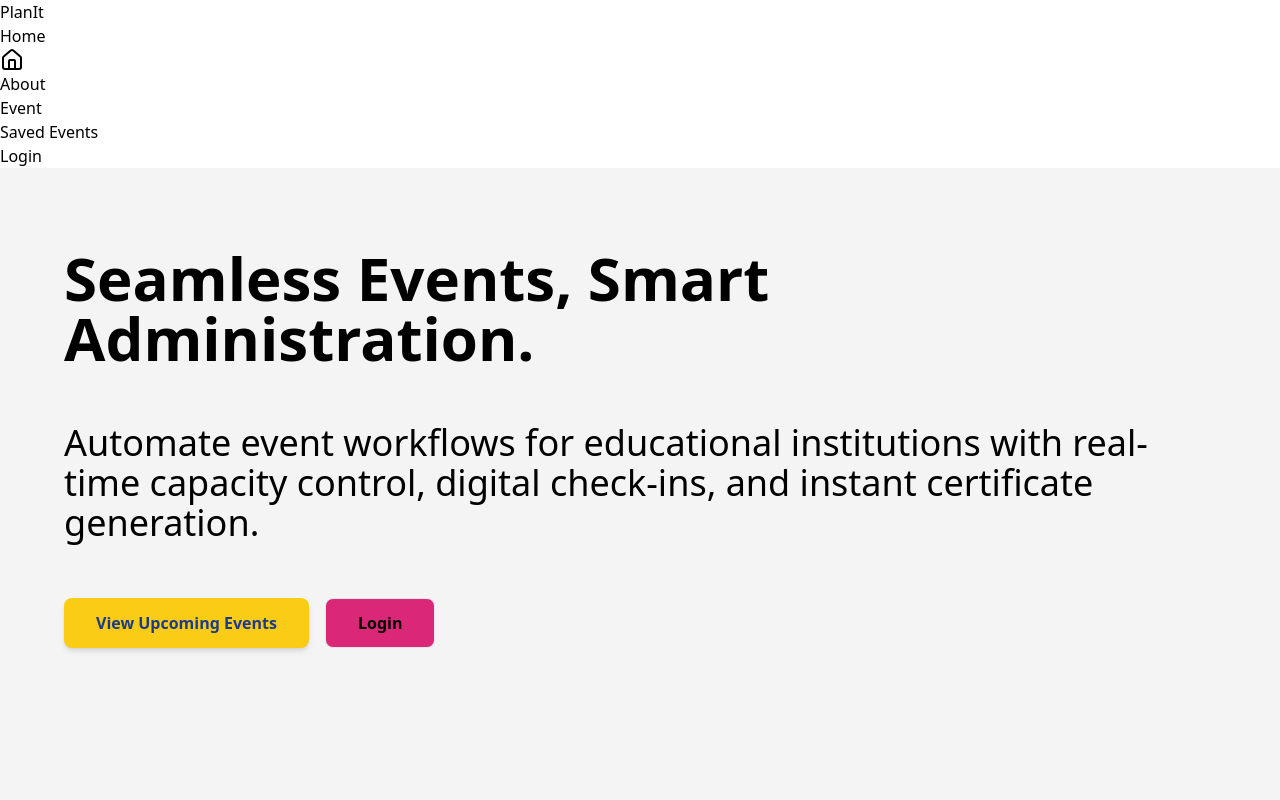
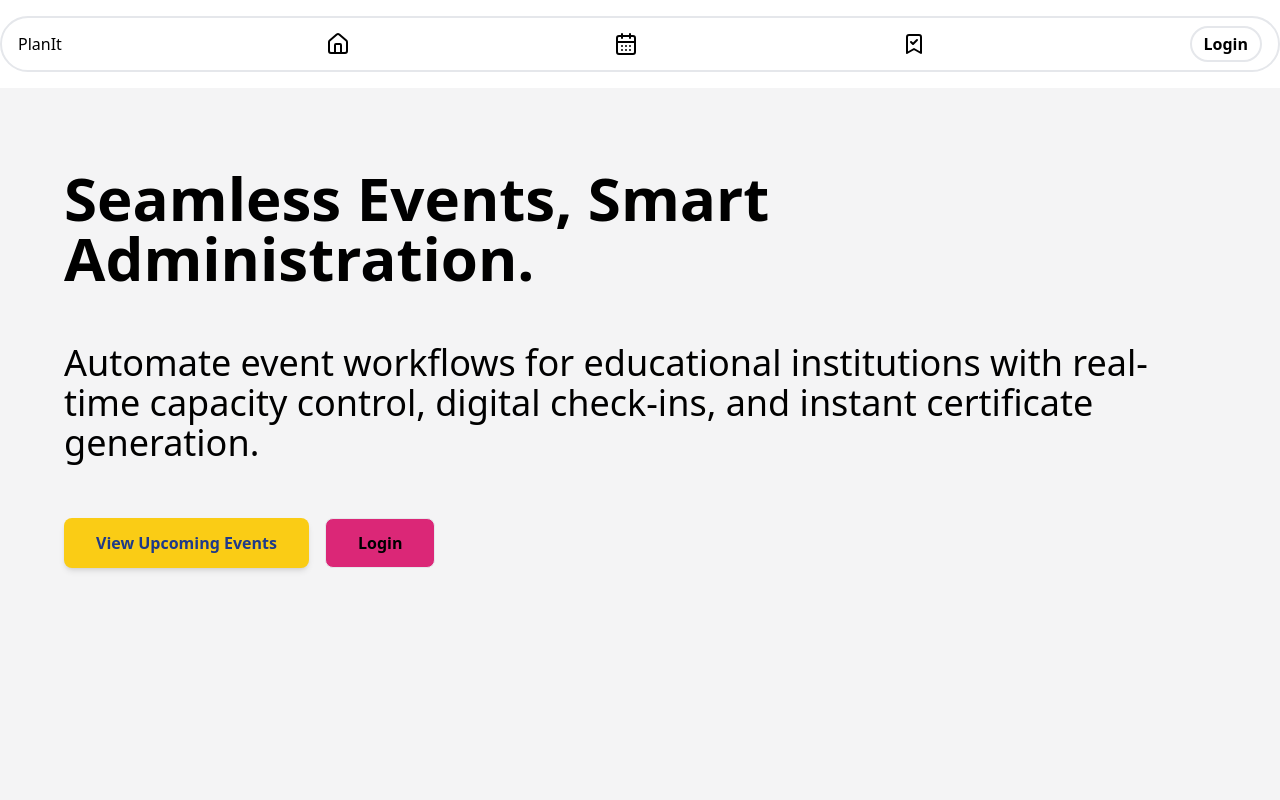
Before and after one commit to rishikesh-babu/Event-Management, a React (Vite) app in the folder client/: page / in a window 1280 px wide. Shown: the top 800 px of the page. Built offline with nearby package versions, Linux system fonts and the light colour scheme; no server answers.

Commit message:
Updated nav bar

```diff
--- a/client/src/Components/User/Navbar.jsx
+++ b/client/src/Components/User/Navbar.jsx
@@ -1,35 +1,31 @@
-import { Home } from 'lucide-react'
+import { BookmarkCheck, CalendarDays, Home, Info } from 'lucide-react'
 import React from 'react'
+import { Link } from 'react-router-dom'
 
 export default function Navbar() {
     return (
-        <div>
-            <div>
+        <div className='py-4'>
+            <div className='px-4 py-2 border-2 rounded-full flex justify-between items-center'>
                 <div>
                     PlanIt
                     <img src="" alt="" />
                 </div>
 
-                <div>
-                    Home
-                    <Home />
-                </div>
+                <Link to={'/'} >
+                    <Home className='hover:fill-black' />
+                </Link>
 
-                <div>
-                    About
-                </div>
+                <Link to={'/event'}>
+                    <CalendarDays />
+                </Link>
 
-                <div>
-                    Event
-                </div>
+                <Link to={'/myevent'}>
+                    <BookmarkCheck />
+                </Link>
 
-                <div>
-                    Saved Events
-                </div>
-
-                <div>
+                <button className='px-3 py-1 font-semibold border-2 border-info hover:bg-info hover:border-accent rounded-full transition-all duration-300'>
                     Login
-                </div>
+                </button>
             </div>
         </div>
     )
```
